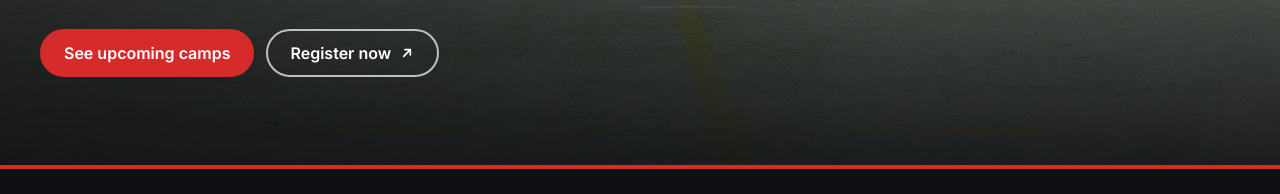
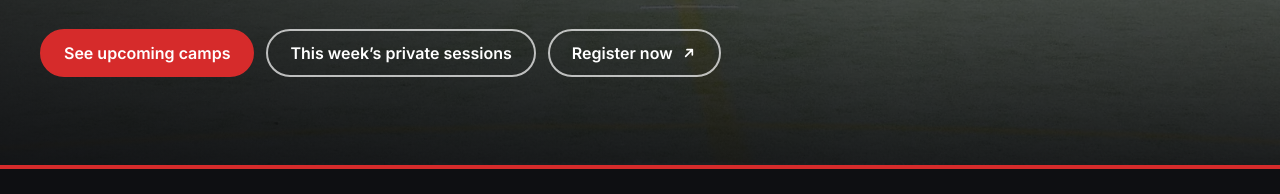
Before and after one commit to me5231979/PellsKeeperSchool, a plain HTML site: page index.html in a window 1280 px wide. Shown: the part 591-785 px from the top of the page. Drawn offline with Linux system fonts and the light colour scheme.

Commit message:
Hero: add button to this week's private sessions
Co-Authored-By: Claude Opus 5.5 <noreply@anthropic.com>
Claude-Session: https://claude.ai/code/session_01GNiCng6zLt17w9VnQqh8WE

```diff
--- a/index.html
+++ b/index.html
@@ -91,6 +91,7 @@
         <p class="lede">Every drill, every group, and every coach at Pells Keeper School is focused on one position. Keepers ages 8 through high school train in small groups matched to their level.</p>
         <div class="hero-actions">
           <a class="btn btn-red" href="#camps">See upcoming camps</a>
+          <a class="btn btn-ghost" href="#private">This week’s private sessions</a>
           <a class="btn btn-ghost" href="https://campscui.active.com/orgs/PellsKeeperSchool?orglink=camps-registration#/selectSessions/3852035" target="_blank" rel="noopener">Register now<svg width="16" height="16" class="ext" aria-hidden="true" viewBox="0 0 24 24"><path d="M7 17L17 7M9 7h8v8"/></svg><span class="sr-only"> (opens ACTIVE in a new tab)</span></a>
         </div>
       </div>
```
